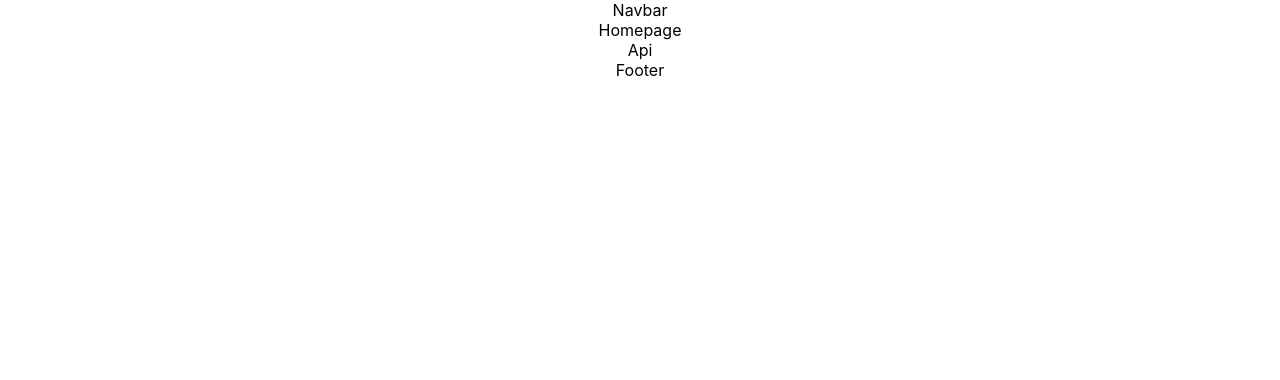
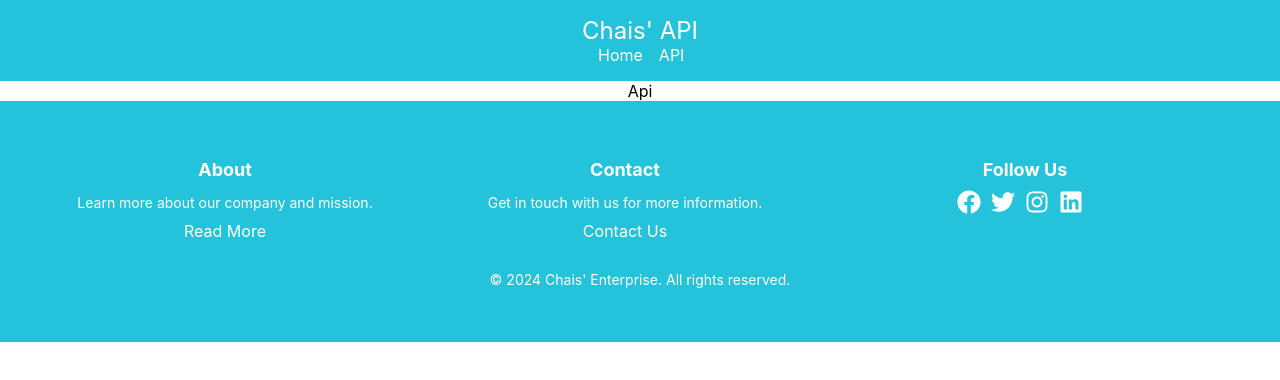
Before and after one commit to ChaisRobinson/SBA-7, a React (Create React App) app: page /api in a window 1280 px wide. Shown: the top 380 px of the page. Built offline with nearby package versions, Linux system fonts and the light colour scheme.

Commit message:
Update: Basic structure set up

```diff
--- a/package.json
+++ b/package.json
@@ -8,6 +8,8 @@
     "@testing-library/user-event": "^13.5.0",
     "react": "^18.3.1",
     "react-dom": "^18.3.1",
+    "react-icons": "^5.2.1",
+    "react-router-dom": "^6.23.1",
     "react-scripts": "5.0.1",
     "web-vitals": "^2.1.4"
   },
--- a/src/App.css
+++ b/src/App.css
@@ -1,3 +1,121 @@
 .App {
   text-align: center;
 }
+
+/* Navbar.css */
+.navbar {
+  background-color: #25c3db;
+  color: #fff;
+  display: flex;
+  justify-content: center;
+
+  padding: 1rem;
+}
+
+.navbar-brand a {
+  color: #fff;
+  font-size: 1.5rem;
+  text-decoration: none;
+}
+
+.navbar-toggle {
+  display: none;
+}
+
+.navbar-nav {
+  display: flex;
+  list-style: none;
+  margin: 0;
+  padding: 0;
+}
+
+.nav-item {
+  margin-left: 1rem;
+}
+
+.nav-link {
+  color: #fff;
+  text-decoration: none;
+}
+
+.nav-link:hover {
+  color: #ccc;
+}
+
+@media (max-width: 768px) {
+  .navbar-toggle {
+    display: block;
+  }
+
+  .navbar-collapse {
+    background-color: #25c3db;
+    flex-direction: column;
+    height: 0;
+    overflow: hidden;
+    transition: height 0.3s ease-in-out;
+  }
+
+  .navbar-collapse.show {
+    height: auto;
+  }
+
+  .navbar-nav {
+    flex-direction: column;
+    margin-top: 1rem;
+  }
+
+  .nav-item {
+    margin-left: 0;
+    margin-bottom: 0.5rem;
+  }
+}
+
+/* Footer.css */
+.footer {
+  background-color: #25c3db;
+  color: #fff;
+  padding: 40px 0;
+}
+
+.container {
+  max-width: 1200px;
+  margin: 0 auto;
+  padding: 0 20px;
+}
+
+.footer-content {
+  display: flex;
+  justify-content: space-between;
+  margin-bottom: 30px;
+}
+
+.footer-section {
+  flex: 1;
+  margin-right: 30px;
+}
+
+.footer-section h3 {
+  font-size: 18px;
+  margin-bottom: 10px;
+}
+
+.footer-section p {
+  font-size: 14px;
+  margin-bottom: 10px;
+}
+
+.footer-section a {
+  color: #fff;
+  text-decoration: none;
+}
+
+.social-icons a {
+  color: #fff;
+  font-size: 24px;
+  margin-right: 10px;
+}
+
+.footer-bottom {
+  text-align: center;
+  font-size: 14px;
+}
--- a/src/App.js
+++ b/src/App.js
@@ -1,4 +1,5 @@
 import './App.css';
+import { BrowserRouter as Router, Routes, Route } from 'react-router-dom';
 import Api from './pages/Api';
 import Homepage from './pages/Homepage';
 import Navbar from './components/Navbar';
@@ -6,12 +7,16 @@ import Footer from './components/Footer';
 
 function App() {
   return (
-    <div className="App">
-      <Navbar />
-      <Homepage />
-      <Api />
-      <Footer />
-    </div>
+
+      <div className="App">
+        <Navbar />
+        <Routes>
+          <Route path="/" element={<Homepage />} />
+          <Route path="/api" element={<Api />} />
+        </Routes>
+        <Footer />
+      </div>
+
   );
 }
 
--- a/src/components/Footer.jsx
+++ b/src/components/Footer.jsx
@@ -1,9 +1,45 @@
-import React from 'react'
+import React from 'react';
+import { FaFacebook, FaTwitter, FaInstagram, FaLinkedin } from 'react-icons/fa';
 
 const Footer = () => {
   return (
-    <div>Footer</div>
-  )
-}
+    <footer className="footer">
+      <div className="container">
+        <div className="footer-content">
+          <div className="footer-section">
+            <h3>About</h3>
+            <p>Learn more about our company and mission.</p>
+            <a href="#">Read More</a>
+          </div>
+          <div className="footer-section">
+            <h3>Contact</h3>
+            <p>Get in touch with us for more information.</p>
+            <a href="#">Contact Us</a>
+          </div>
+          <div className="footer-section">
+            <h3>Follow Us</h3>
+            <div className="social-icons">
+              <a href="#" target="_blank" rel="noopener noreferrer">
+                <FaFacebook />
+              </a>
+              <a href="#" target="_blank" rel="noopener noreferrer">
+                <FaTwitter />
+              </a>
+              <a href="#" target="_blank" rel="noopener noreferrer">
+                <FaInstagram />
+              </a>
+              <a href="#" target="_blank" rel="noopener noreferrer">
+                <FaLinkedin />
+              </a>
+            </div>
+          </div>
+        </div>
+        <div className="footer-bottom">
+          <p>&copy; {new Date().getFullYear()} Chais' Enterprise. All rights reserved.</p>
+        </div>
+      </div>
+    </footer>
+  );
+};
 
-export default Footer
+export default Footer;
--- a/src/components/Navbar.jsx
+++ b/src/components/Navbar.jsx
@@ -1,9 +1,44 @@
-import React from 'react'
+// Navbar.jsx
+import React from "react";
+import { Link } from "react-router-dom";
 
 const Navbar = () => {
   return (
-    <div>Navbar</div>
-  )
-}
+    <nav className="navbar">
+      <div className="container">
+        <div className="navbar-brand">
+          <Link to="/">Chais' API</Link>
+        </div>
+        <div className="navbar-toggle">
+          <button
+            className="navbar-toggler"
+            type="button"
+            data-toggle="collapse"
+            data-target="#navbarNav"
+            aria-controls="navbarNav"
+            aria-expanded="false"
+            aria-label="Toggle navigation"
+          >
+            <span className="navbar-toggler-icon"></span>
+          </button>
+        </div>
+        <div className="collapse navbar-collapse" id="navbarNav">
+          <ul className="navbar-nav">
+            <li className="nav-item">
+              <Link className="nav-link" to="/">
+                Home
+              </Link>
+            </li>
+            <li className="nav-item">
+              <Link className="nav-link" to="/api">
+                API
+              </Link>
+            </li>
+          </ul>
+        </div>
+      </div>
+    </nav>
+  );
+};
 
-export default Navbar
+export default Navbar;
--- a/src/index.js
+++ b/src/index.js
@@ -2,11 +2,11 @@ import React from 'react';
 import ReactDOM from 'react-dom/client';
 import './index.css';
 import App from './App';
-
+import { BrowserRouter } from 'react-router-dom';
 
 const root = ReactDOM.createRoot(document.getElementById('root'));
 root.render(
-
+  <BrowserRouter>
     <App />
-
+  </BrowserRouter>
 );
```
Also changed, not shown: 1 other file (tests, documents, lock files or other folders).
